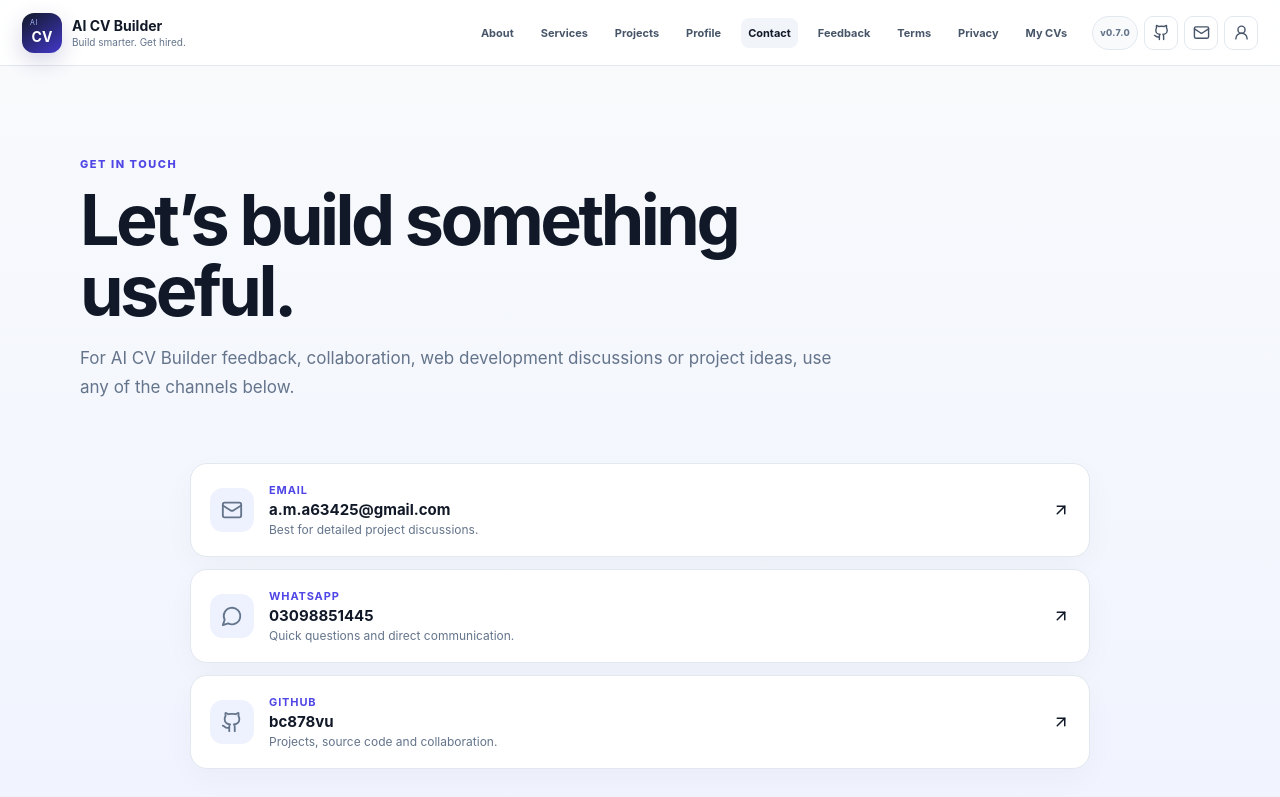
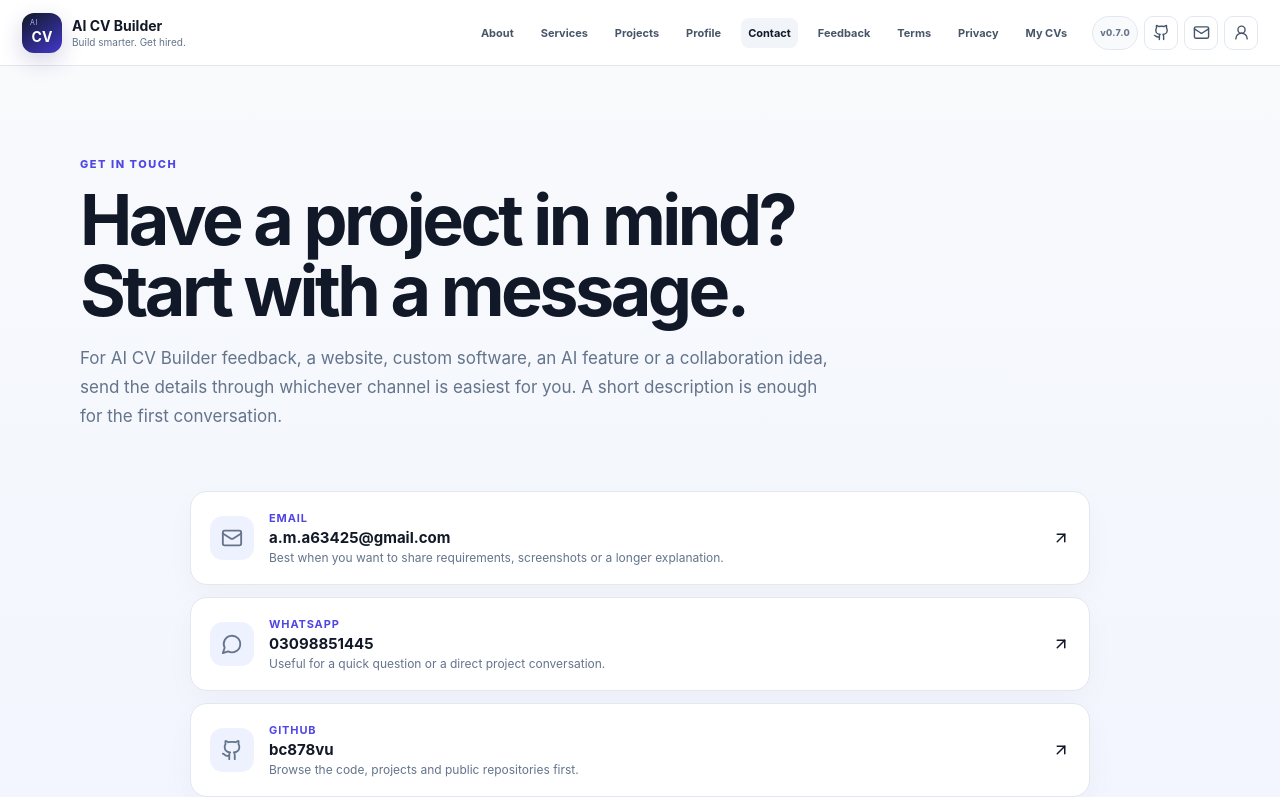
Before and after one commit to bc878vu/ai-cv-builder, a Next.js app: page /contact in a window 1280 px wide. Shown: the top 797 px of the page. Built offline with nearby package versions, Linux system fonts and the light colour scheme.

Commit message:
content: improve contact page with clearer project guidance

```diff
--- a/app/contact/page.tsx
+++ b/app/contact/page.tsx
@@ -1,23 +1,16 @@
 import type { Metadata } from 'next';
 import Link from 'next/link';
-import { Mail, MessageCircle, Github, ArrowUpRight } from 'lucide-react';
+import { Mail, MessageCircle, Github, ArrowUpRight, FileText, BriefcaseBusiness } from 'lucide-react';
 import { developer } from '../profile-data';
 
 export const metadata: Metadata = {
   title: 'Contact',
-  description: 'Contact Asad Amanat Ali by email, WhatsApp or GitHub.',
+  description: 'Contact Asad Amanat Ali for AI CV Builder feedback, websites, custom software, AI products and collaboration.',
 };
 
-export default function ContactPage() {
-  return (
-    <main className="public-page">
-      <section className="public-hero compact"><span className="eyebrow">GET IN TOUCH</span><h1>Let’s build something useful.</h1><p>For AI CV Builder feedback, collaboration, web development discussions or project ideas, use any of the channels below.</p></section>
-      <section className="contact-grid">
-        <a className="contact-card" href={`mailto:${developer.email}`}><span className="contact-icon"><Mail size={22}/></span><div><b>Email</b><strong>{developer.email}</strong><span>Best for detailed project discussions.</span></div><ArrowUpRight size={18}/></a>
-        <a className="contact-card" href="https://wa.me/923098851445" target="_blank" rel="noreferrer"><span className="contact-icon"><MessageCircle size={22}/></span><div><b>WhatsApp</b><strong>{developer.whatsapp}</strong><span>Quick questions and direct communication.</span></div><ArrowUpRight size={18}/></a>
-        <a className="contact-card" href={developer.github} target="_blank" rel="noreferrer"><span className="contact-icon"><Github size={22}/></span><div><b>GitHub</b><strong>bc878vu</strong><span>Projects, source code and collaboration.</span></div><ArrowUpRight size={18}/></a>
-      </section>
-      <section className="cta-card"><div><span className="eyebrow">AI CV BUILDER</span><h2>Need a professional CV?</h2><p>Open the builder and create, import, customize and export your CV in one workspace.</p></div><Link className="public-primary" href="/">Open Builder <ArrowUpRight size={16}/></Link></section>
-    </main>
-  );
-}
+export default function ContactPage(){return <main className="public-page">
+  <section className="public-hero compact"><span className="eyebrow">GET IN TOUCH</span><h1>Have a project in mind? Start with a message.</h1><p>For AI CV Builder feedback, a website, custom software, an AI feature or a collaboration idea, send the details through whichever channel is easiest for you. A short description is enough for the first conversation.</p></section>
+  <section className="contact-grid"><a className="contact-card" href={`mailto:${developer.email}`}><span className="contact-icon"><Mail size={22}/></span><div><b>Email</b><strong>{developer.email}</strong><span>Best when you want to share requirements, screenshots or a longer explanation.</span></div><ArrowUpRight size={18}/></a><a className="contact-card" href="https://wa.me/923098851445" target="_blank" rel="noreferrer"><span className="contact-icon"><MessageCircle size={22}/></span><div><b>WhatsApp</b><strong>{developer.whatsapp}</strong><span>Useful for a quick question or a direct project conversation.</span></div><ArrowUpRight size={18}/></a><a className="contact-card" href={developer.github} target="_blank" rel="noreferrer"><span className="contact-icon"><Github size={22}/></span><div><b>GitHub</b><strong>bc878vu</strong><span>Browse the code, projects and public repositories first.</span></div><ArrowUpRight size={18}/></a></section>
+  <section className="public-grid three"><article className="public-card"><FileText size={20}/><h2>For CV Builder feedback</h2><p>Tell me what felt confusing, what worked well or which feature you want to see improved. The public feedback page is also open to everyone.</p><Link href="/feedback">Leave feedback <ArrowUpRight size={15}/></Link></article><article className="public-card"><BriefcaseBusiness size={20}/><h2>For a new project</h2><p>Share the problem, the intended users, any reference sites and the result you want. Screenshots are welcome.</p><Link href="/services">See services <ArrowUpRight size={15}/></Link></article><article className="public-card"><Github size={20}/><h2>For collaboration</h2><p>If you want to discuss an existing repository or a product idea, send the project link and what you want to change.</p><Link href="/projects">Browse projects <ArrowUpRight size={15}/></Link></article></section>
+  <section className="cta-card"><div><span className="eyebrow">AI CV BUILDER</span><h2>Looking for a professional CV?</h2><p>You can use the builder directly: add your details, choose a template, refine the wording and check the A4 preview before exporting.</p></div><Link className="public-primary" href="/">Open Builder <ArrowUpRight size={16}/></Link></section>
+</main>}
```
